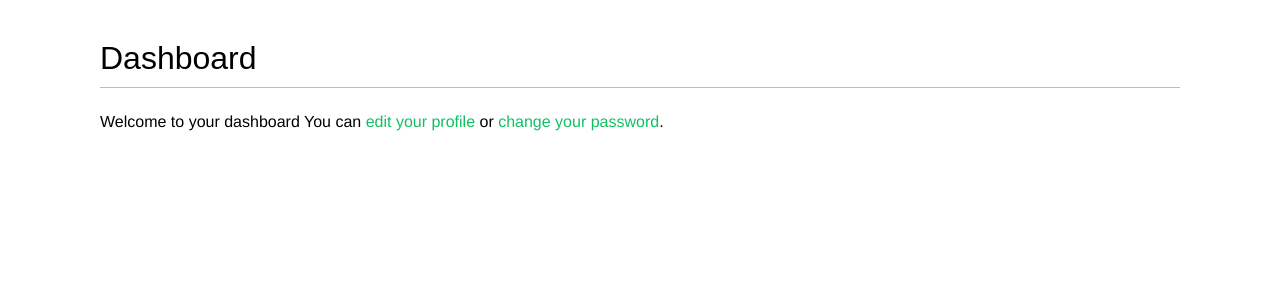
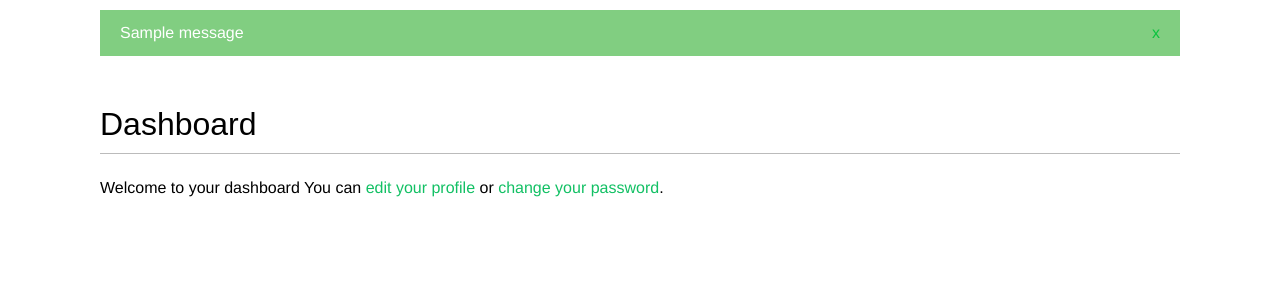
Before and after one commit to dusk03/bookmark-web-django, a Django app: page /account/ in a window 1280 px wide. Shown: the part 48-348 px from the top of the page. Run offline with Django 5.2, Linux system fonts and the light colour scheme; a user stored in the database is signed in; one stand-in notice (Sample message) is shown; some web fonts are replaced.

Commit message:
log message

```diff
--- a/account/templates/base.html
+++ b/account/templates/base.html
@@ -35,10 +35,19 @@
             {% endif %}
         </span>
     </div>
+    {% if messages %}
+        <ul class="messages">
+            {% for message in messages %}
+                <li class="{{ message.tags }}">
+                    {{ message|safe }}
+                    <a href="#" class="close">x</a>
+                </li>
+            {% endfor %}
+        </ul>
+    {% endif %}
     <div id="content">
         {% block content %}
         {% endblock %}
     </div>
 </body>
-
 </html>
--- a/account/views.py
+++ b/account/views.py
@@ -1,4 +1,5 @@
 from django.contrib.auth import authenticate, login
+from django.contrib import messages
 from django.http import HttpResponse
 from django.shortcuts import render
 from .forms import LoginForm, UserRegistrationForm, UserEditForm, ProfileEditForm
@@ -61,6 +62,12 @@ def edit(request):
         if user_form.is_valid() and profile_form.is_valid():
             user_form.save()
             profile_form.save()
+            messages.success(
+                request,
+                'Profile updated successfully'
+            )
+        else:
+            messages.error(request,"Error updating your profile")
     else:
         user_form = UserEditForm(instance=request.user)
         profile_form = ProfileEditForm(instance=request.user.profile)
--- a/requirements.txt
+++ b/requirements.txt
@@ -2,3 +2,8 @@ asgiref==3.7.2
 Django~=5.0.4
 sqlparse==0.5.0
 Pillow==10.3.0
+python-decouple==3.8
+social-auth-app-django==5.4.0
+django-extensions==3.2.3
+werkzeug==3.0.2
+pyOpenSSL==24.1.0
```
Also changed, not shown: db.sqlite3, 2 other files.
